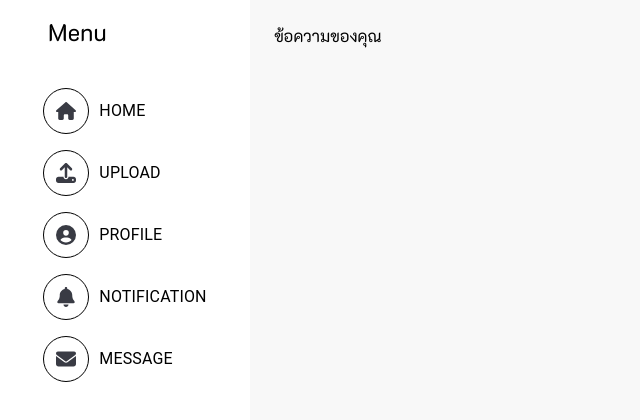
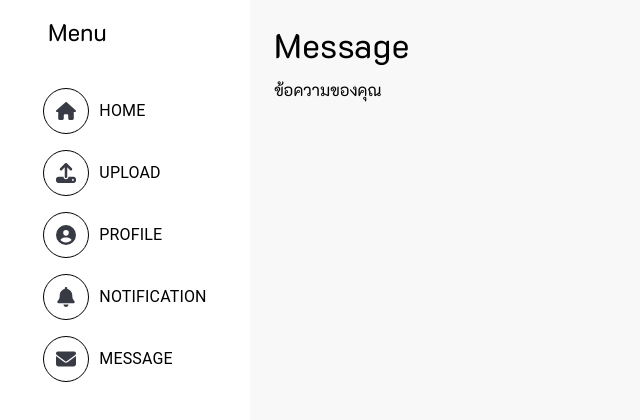
Before and after one commit to Boom-Tris/Boom-Tris-hospital, a React (Create React App) app in the folder Frontend/: page /MESSAGE in a window 1280 px wide. Shown: the top 420 px of the page, without its empty margins (0-640 px from the left). Built offline with nearby package versions, Linux system fonts and the light colour scheme.

Commit message:
Update Message.js

```diff
--- a/Frontend/src/pages/Message.js
+++ b/Frontend/src/pages/Message.js
@@ -2,7 +2,16 @@ import React from 'react';
 import { Typography } from '@mui/material';
 
 const Message = () => {
-  return <Typography variant="body1">ข้อความของคุณ</Typography>;
+
+
+
+  return (
+    <div>
+      <Typography variant="h4" gutterBottom> Message </Typography>
+      <Typography variant="body1">ข้อความของคุณ </Typography>
+    </div>
+  )
+
 };
 
 export default Message;
```
